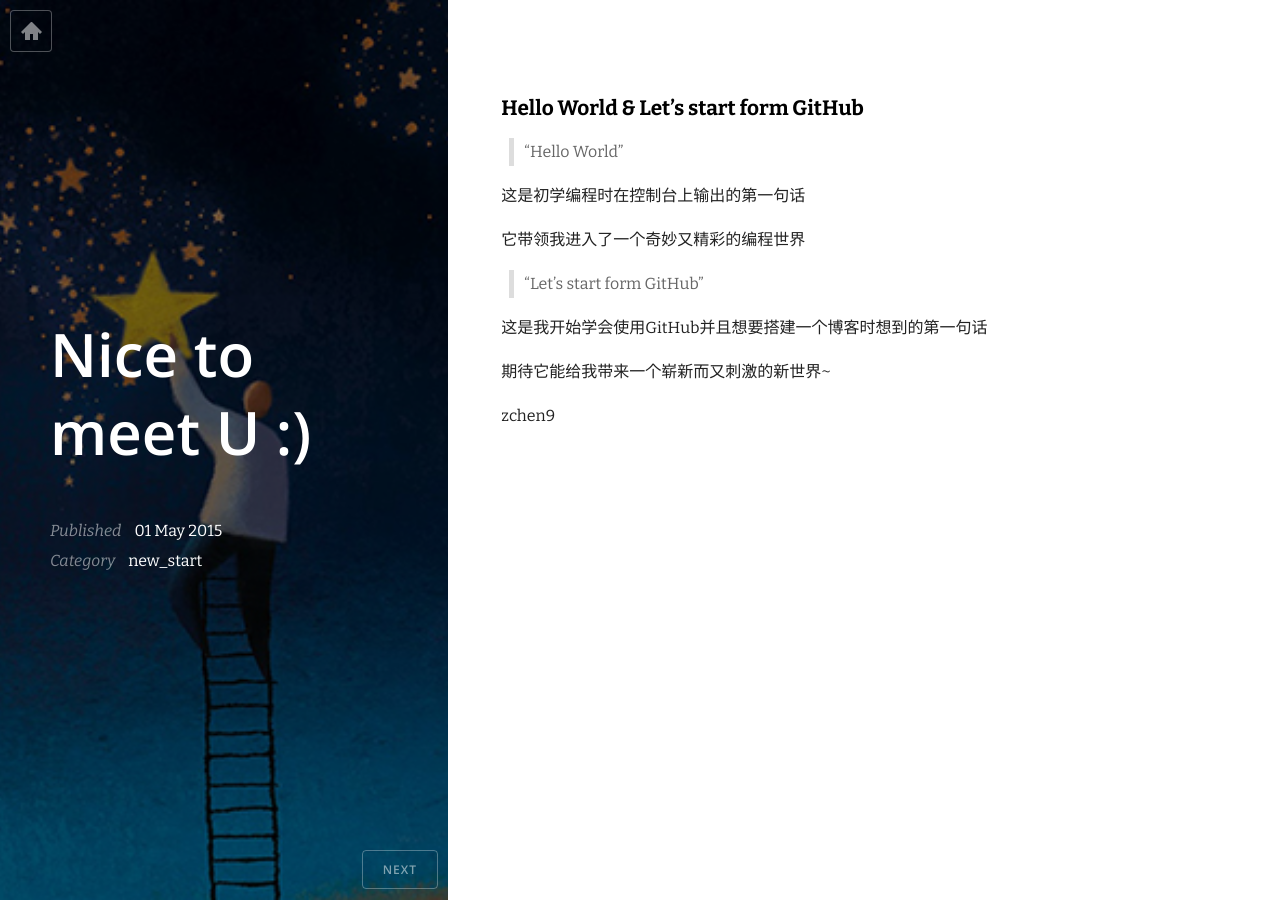
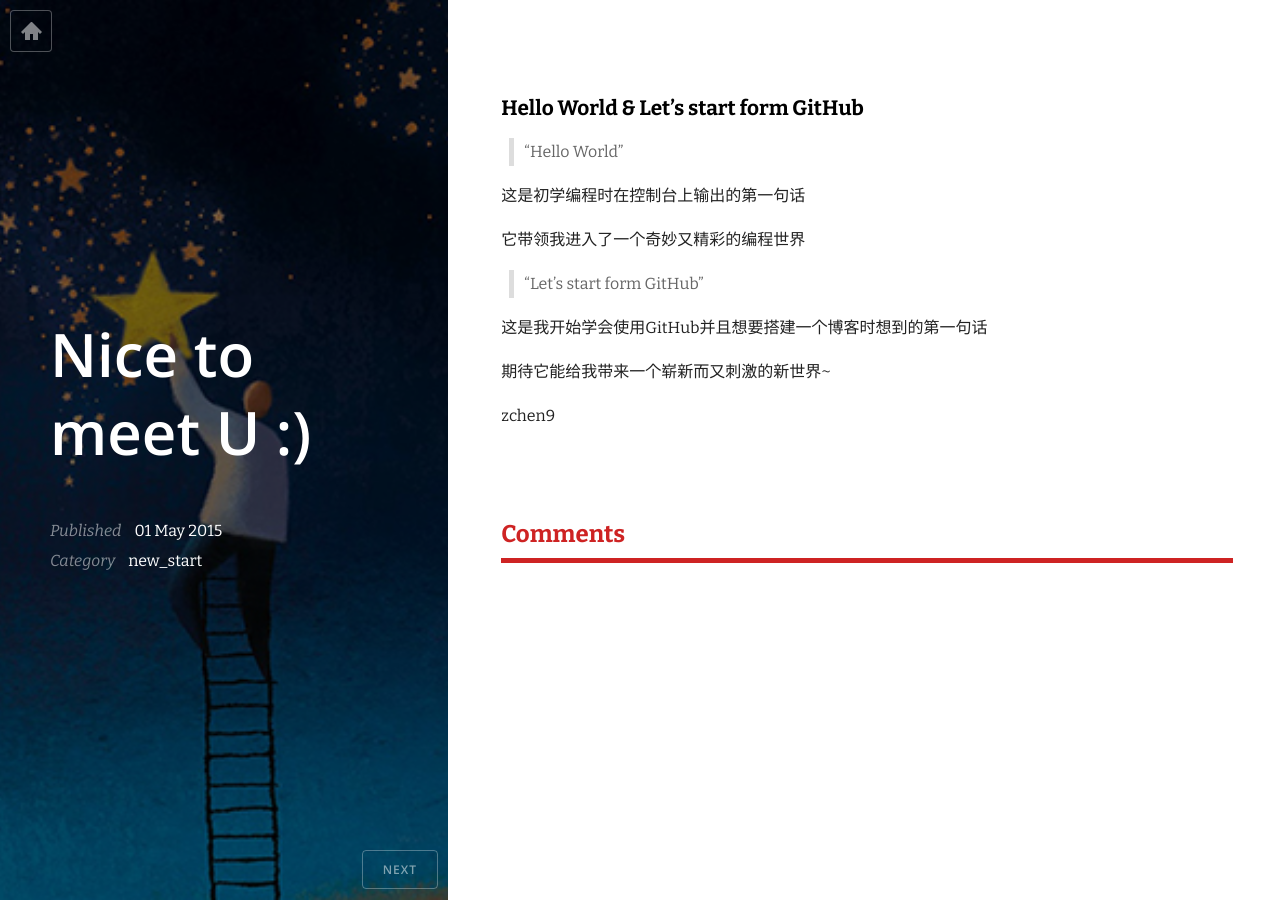
Before and after one commit to ch1oechao/ch1oechao.github.io, a Jekyll site: the page built from _posts/2015-05-01-nice-to-meet-U.md, in a window 1280 px wide. Built offline with Jekyll 4.4.1, drawn with Linux system fonts in a browser that asks for light colours; comment, search, counter and statistics services are not loaded.

Commit message:
add comments

```diff
--- a/_config.yml
+++ b/_config.yml
@@ -5,6 +5,6 @@
 
 # Build settings
 markdown: kramdown
-highlighter: pygments
-#highlighter: true
+#highlighter: pygments
+highlighter: true
 baseurl: # the subpath of your site, e.g. /blog/
--- a/_layouts/post.html
+++ b/_layouts/post.html
@@ -42,6 +42,28 @@
 
 <article>
   <div class="container">
+
     {{ content }}
+
+    <div class="post-comment">
+      <span>Comments</span>
+      <!-- 多说评论框 start -->
+      <div class="ds-thread" data-thread-key="{{ page.id }}" data-title="{{ page.title }}" data-url="zchen9.github.io{{ page.url }}"></div>
+      <!-- 多说评论框 end -->
+    </div>
   </div>
 </article>
+
+<!-- 多说公共JS代码 start (一个网页只需插入一次) -->
+<script type="text/javascript">
+var duoshuoQuery = {short_name:"zchen9"};
+  (function() {
+    var ds = document.createElement('script');
+    ds.type = 'text/javascript';ds.async = true;
+    ds.src = (document.location.protocol == 'https:' ? 'https:' : 'http:') + '//static.duoshuo.com/embed.js';
+    ds.charset = 'UTF-8';
+    (document.getElementsByTagName('head')[0]
+     || document.getElementsByTagName('body')[0]).appendChild(ds);
+  })();
+  </script>
+<!-- 多说公共JS代码 end -->
--- a/assets/css/main.css
+++ b/assets/css/main.css
@@ -439,6 +439,19 @@
   color: #000;
 }
 
+article .post-comment{
+  margin-top: 80px;
+}
+.post-comment span{
+  display: inline-block;
+  padding: 10px 0;
+  margin-bottom: 20px;
+  width: 100%;
+  font-size: 24px;
+  font-weight: 600;
+  border-bottom: 5px solid #CE2323;
+}
+
 /*info_page*/
 
 .blur {
```
